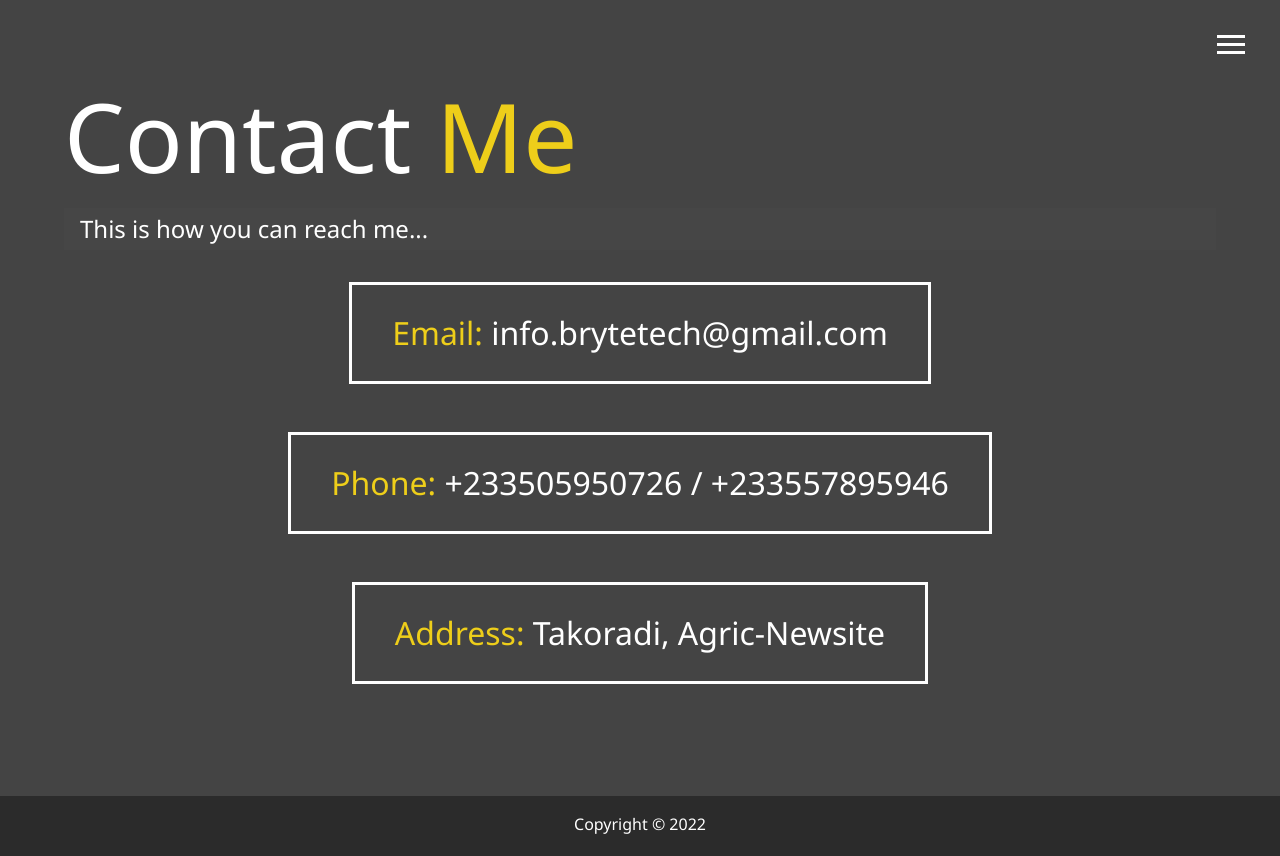
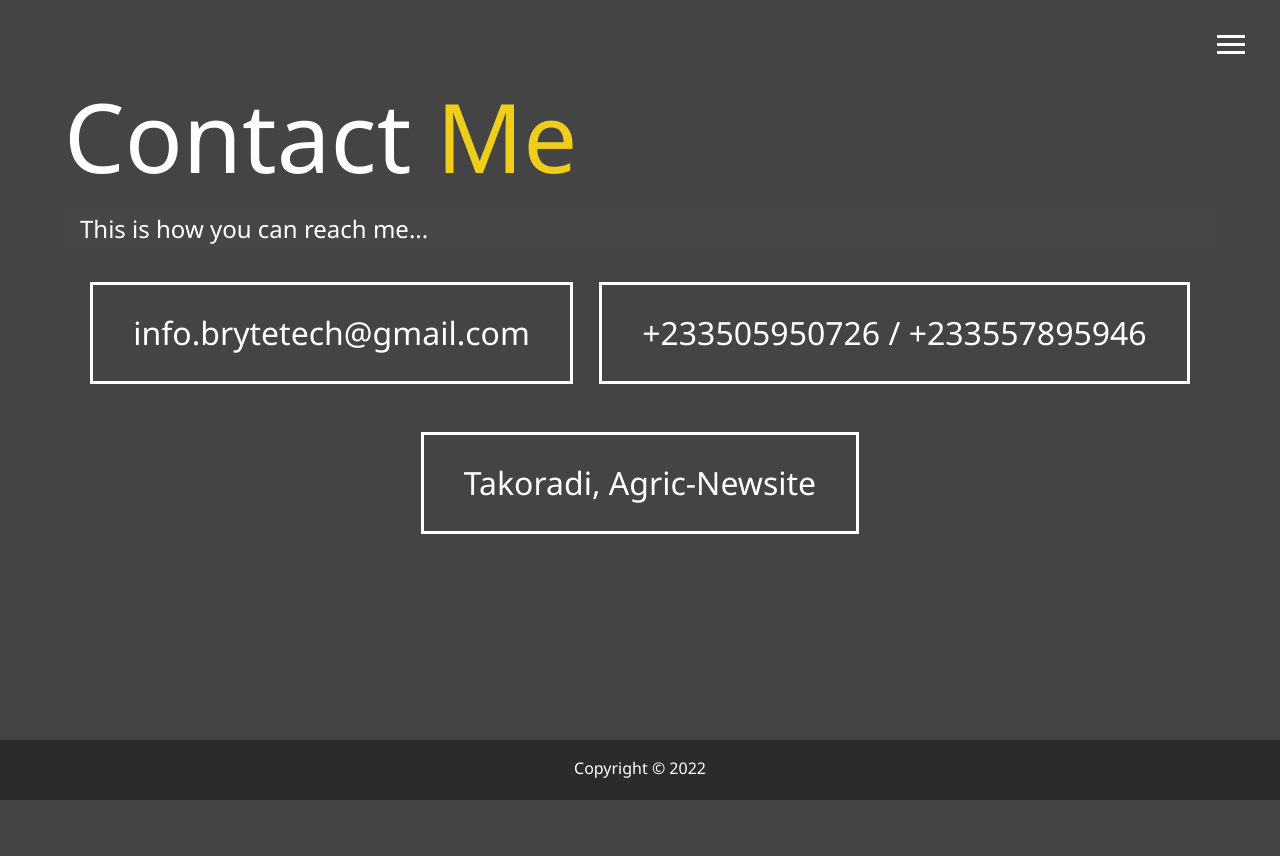
Before and after one commit to BrightBediako/portfolio, a plain HTML site: page contact.html in a window 1280 px wide. After the commit the page ends 800 px from the top, so only its background shows below. Drawn offline with Linux system fonts and the light colour scheme.

Commit message:
update files

```diff
--- a/contact.html
+++ b/contact.html
@@ -59,13 +59,13 @@
     </h2>
     <div class="boxes">
       <div>
-        <span class="text-secondary">Email: </span> info.brytetech@gmail.com
+        <span class="text-secondary"> </span> info.brytetech@gmail.com
       </div>
       <div>
-        <span class="text-secondary">Phone: </span> +233505950726 / +233557895946
+        <span class="text-secondary"> </span> +233505950726 / +233557895946
       </div>
       <div>
-        <span class="text-secondary">Address: </span> Takoradi, Agric-Newsite
+        <span class="text-secondary"> </span> Takoradi, Agric-Newsite
       </div>
     </div>
   </main>
```
Also changed, not shown: work.html (+5 -1 lines).
